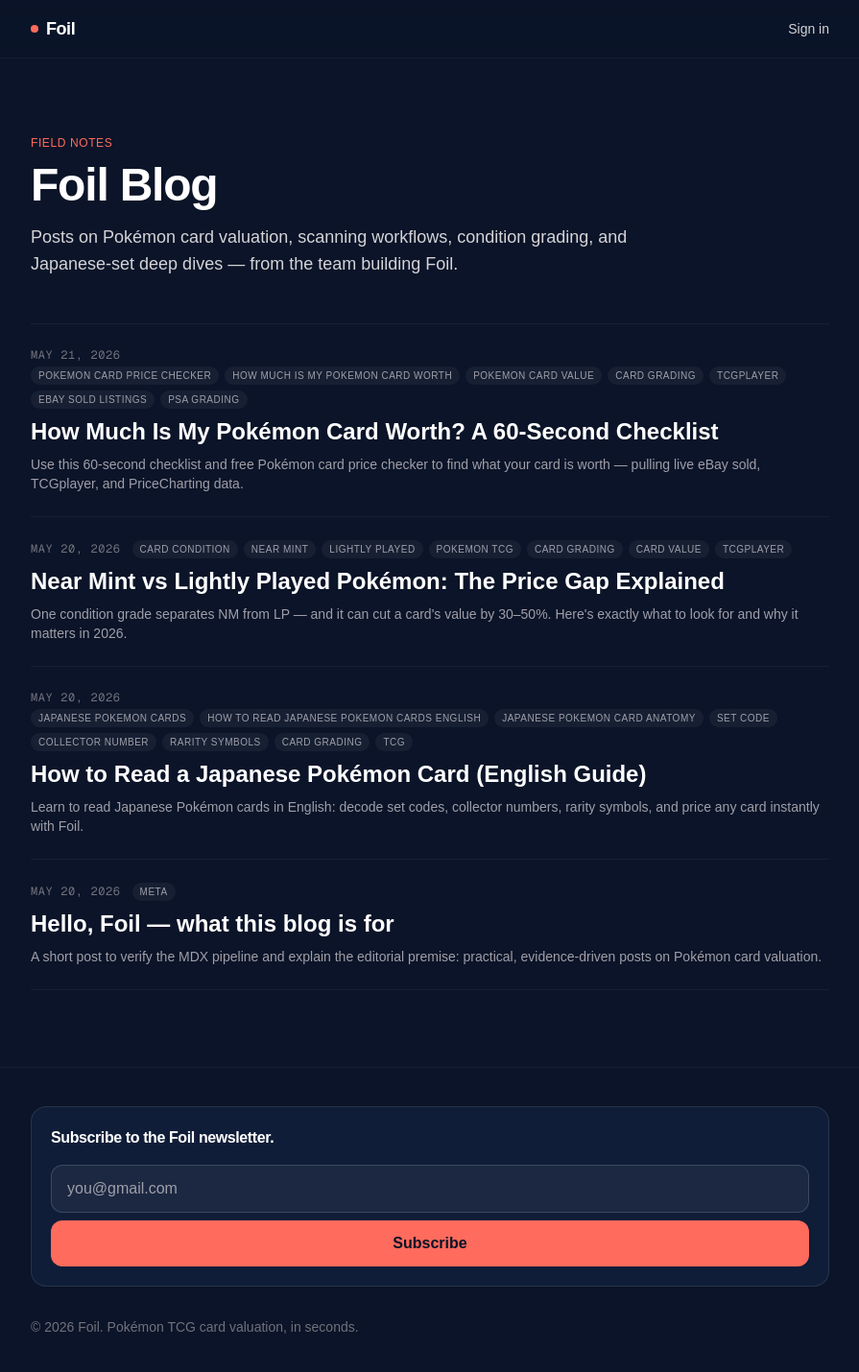
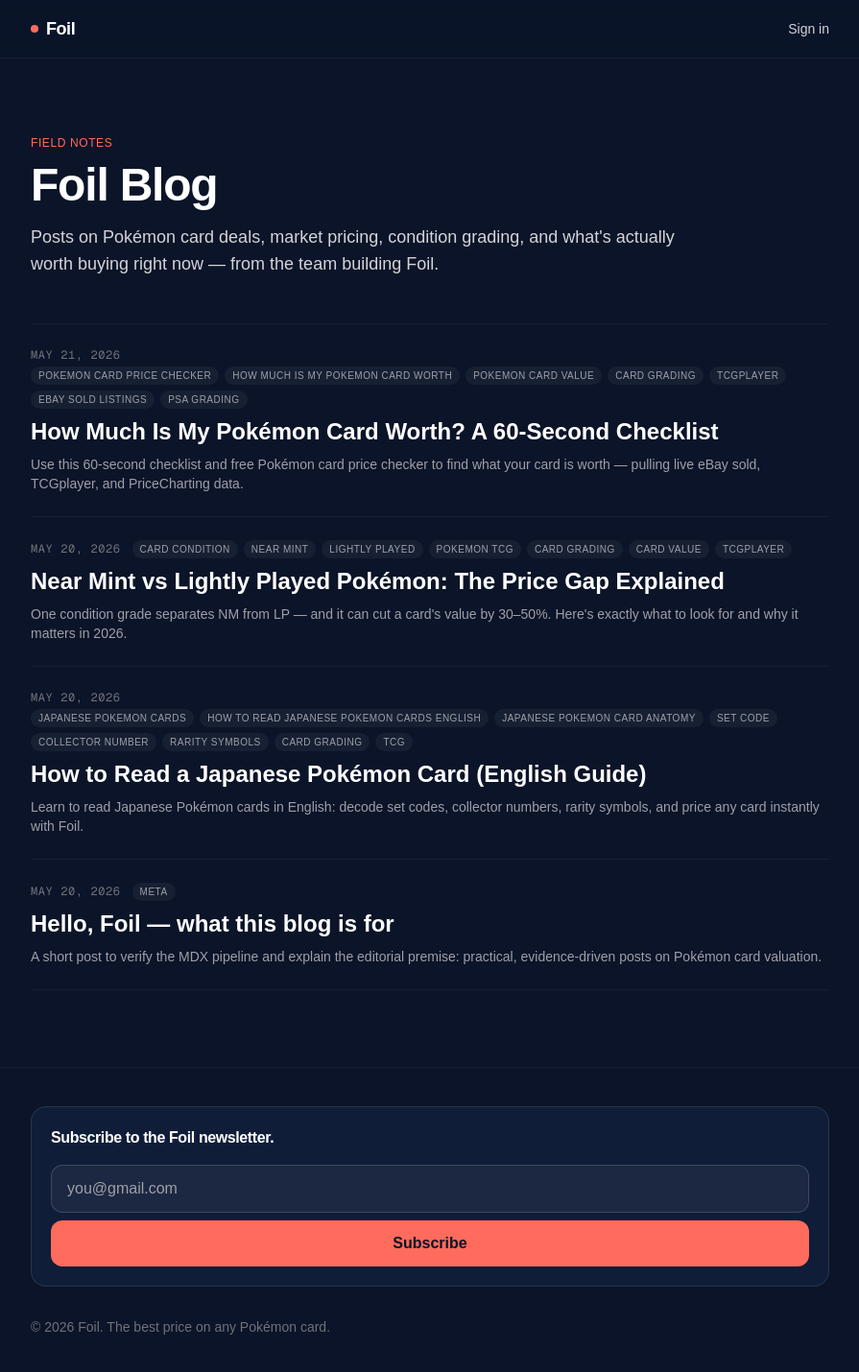
Before and after one commit to johnnycakx/Foil, a Next.js app: page /blog in a window 1280 px wide. Shown: the top 1430 px of the page at 96% size, without its empty margins (192-1087 px from the left). Built offline with nearby package versions, Linux system fonts and the light colour scheme.

Commit message:
fix(ux): nav links + deal-finder blog copy

```diff
--- a/app/blog/[slug]/page.tsx
+++ b/app/blog/[slug]/page.tsx
@@ -191,7 +191,7 @@
         <div className="mx-auto w-full max-w-3xl px-5 py-10 sm:px-8">
           <EmailCapture source="site-footer" variant="footer" />
           <p className="mt-8 text-sm text-zinc-500">
-            © {new Date().getFullYear()} Foil. Pokémon TCG card valuation, in seconds.
+            © {new Date().getFullYear()} Foil. The best price on any Pokémon card.
           </p>
         </div>
       </footer>
--- a/app/blog/page.tsx
+++ b/app/blog/page.tsx
@@ -3,9 +3,9 @@
 import { getAllPosts } from "./posts-meta";
 import { EmailCapture } from "@/components/email-capture";
 
-const TITLE = "Foil Blog — Pokémon card valuation, scanning, and grading";
+const TITLE = "Foil Blog — Pokémon TCG deals, pricing, and market reads";
 const DESCRIPTION =
-  "Field notes on Pokémon card prices, scanning workflows, condition grading, and Japanese-set deep dives from the team building Foil.";
+  "Field notes on Pokémon card deals, market pricing, condition grading, and what's worth buying right now — from the team building Foil.";
 const URL_PATH = "/blog";
 
 export const metadata: Metadata = {
@@ -70,8 +70,8 @@
           Foil Blog
         </h1>
         <p className="mt-4 max-w-2xl text-lg text-zinc-300">
-          Posts on Pokémon card valuation, scanning workflows, condition grading,
-          and Japanese-set deep dives — from the team building Foil.
+          Posts on Pokémon card deals, market pricing, condition grading, and
+          what&apos;s actually worth buying right now — from the team building Foil.
         </p>
 
         {posts.length === 0 ? (
@@ -121,7 +121,7 @@
         <div className="mx-auto w-full max-w-4xl px-5 py-10 sm:px-8">
           <EmailCapture source="site-footer" variant="footer" />
           <p className="mt-8 text-sm text-zinc-500">
-            © {new Date().getFullYear()} Foil. Pokémon TCG card valuation, in seconds.
+            © {new Date().getFullYear()} Foil. The best price on any Pokémon card.
           </p>
         </div>
       </footer>
```
